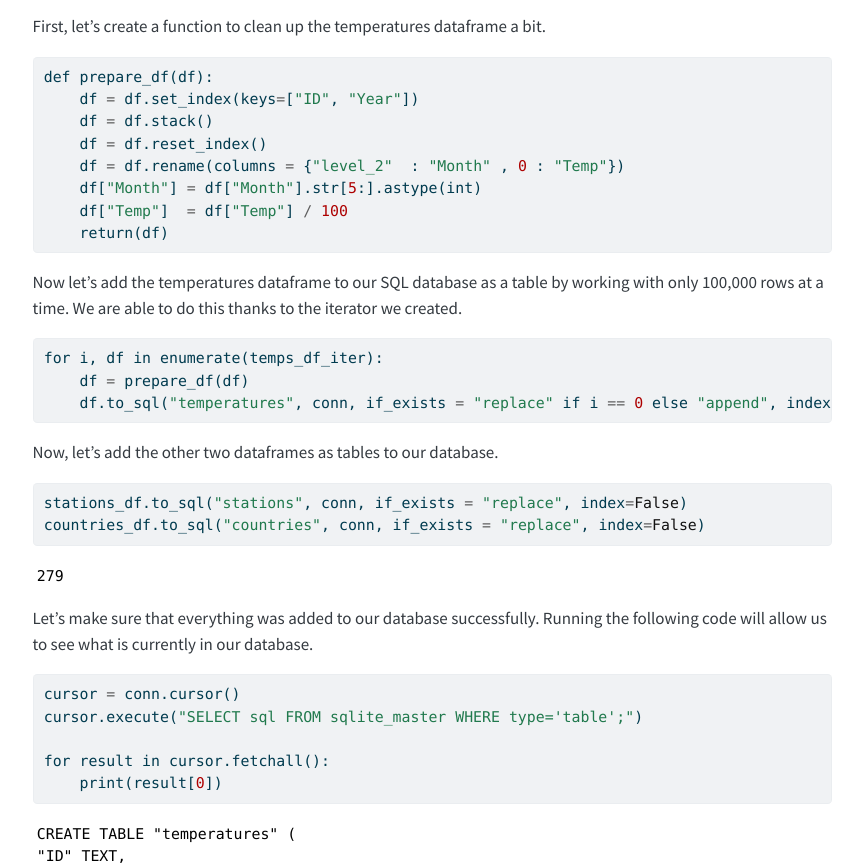
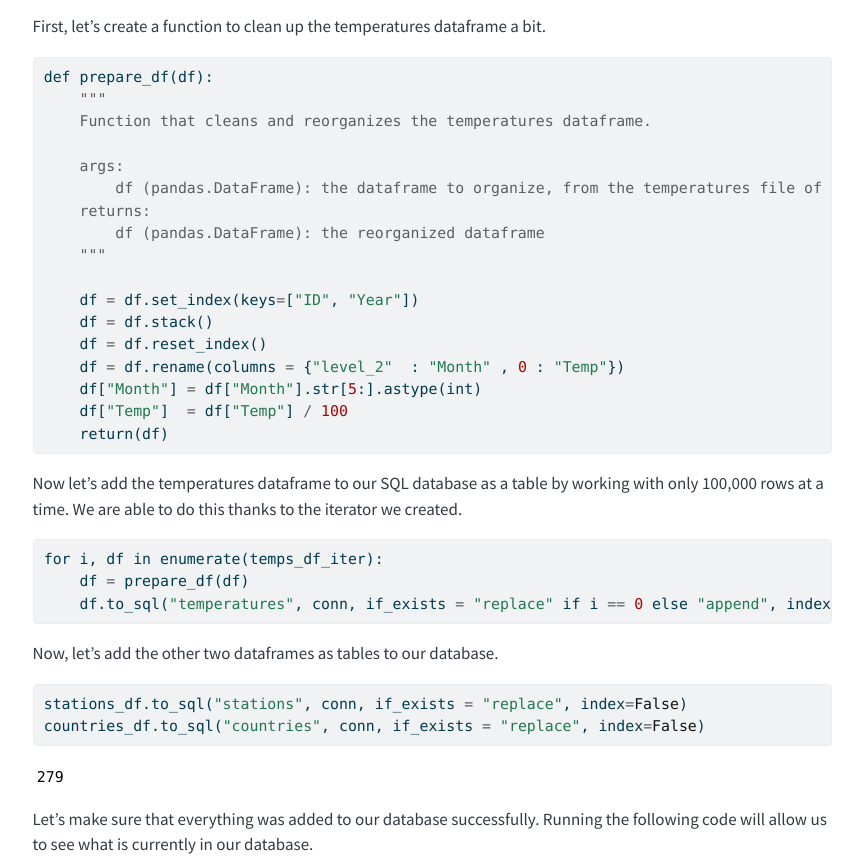
Before and after one commit to anikamisra/PIC-16B, a plain HTML site: page posts/hw-1/index.html in a window 1280 px wide. Shown: the part 2713-3576 px from the top of the page, without its empty margins (208-1071 px from the left). Drawn offline with nearby package versions, Linux system fonts and the light colour scheme; a script that the page names is missing.

Commit message:
Built site for gh-pages

```diff
--- a/posts/hw-1/index.html
+++ b/posts/hw-1/index.html
@@ -482,13 +482,22 @@ pre > code.sourceCode > span > a:first-child::before { text-decoration: underlin
 <p>First, let’s create a function to clean up the temperatures dataframe a bit.</p>
 <div id="f4ad8b3e-3d92-43b1-ae45-df11cce9585c" class="cell" data-tags="[]" data-execution_count="40">
 <div class="sourceCode cell-code" id="cb13"><pre class="sourceCode python code-with-copy"><code class="sourceCode python"><span id="cb13-1"><a href="#cb13-1" aria-hidden="true" tabindex="-1"></a><span class="kw">def</span> prepare_df(df):</span>
-<span id="cb13-2"><a href="#cb13-2" aria-hidden="true" tabindex="-1"></a>    df <span class="op">=</span> df.set_index(keys<span class="op">=</span>[<span class="st">"ID"</span>, <span class="st">"Year"</span>])</span>
-<span id="cb13-3"><a href="#cb13-3" aria-hidden="true" tabindex="-1"></a>    df <span class="op">=</span> df.stack()</span>
-<span id="cb13-4"><a href="#cb13-4" aria-hidden="true" tabindex="-1"></a>    df <span class="op">=</span> df.reset_index()</span>
-<span id="cb13-5"><a href="#cb13-5" aria-hidden="true" tabindex="-1"></a>    df <span class="op">=</span> df.rename(columns <span class="op">=</span> {<span class="st">"level_2"</span>  : <span class="st">"Month"</span> , <span class="dv">0</span> : <span class="st">"Temp"</span>})</span>
-<span id="cb13-6"><a href="#cb13-6" aria-hidden="true" tabindex="-1"></a>    df[<span class="st">"Month"</span>] <span class="op">=</span> df[<span class="st">"Month"</span>].<span class="bu">str</span>[<span class="dv">5</span>:].astype(<span class="bu">int</span>)</span>
-<span id="cb13-7"><a href="#cb13-7" aria-hidden="true" tabindex="-1"></a>    df[<span class="st">"Temp"</span>]  <span class="op">=</span> df[<span class="st">"Temp"</span>] <span class="op">/</span> <span class="dv">100</span></span>
-<span id="cb13-8"><a href="#cb13-8" aria-hidden="true" tabindex="-1"></a>    <span class="cf">return</span>(df)</span></code><button title="Copy to Clipboard" class="code-copy-button"><i class="bi"></i></button></pre></div>
+<span id="cb13-2"><a href="#cb13-2" aria-hidden="true" tabindex="-1"></a>    <span class="co">"""</span></span>
+<span id="cb13-3"><a href="#cb13-3" aria-hidden="true" tabindex="-1"></a><span class="co">    Function that cleans and reorganizes the temperatures dataframe. </span></span>
+<span id="cb13-4"><a href="#cb13-4" aria-hidden="true" tabindex="-1"></a><span class="co">    </span></span>
+<span id="cb13-5"><a href="#cb13-5" aria-hidden="true" tabindex="-1"></a><span class="co">    args: </span></span>
+<span id="cb13-6"><a href="#cb13-6" aria-hidden="true" tabindex="-1"></a><span class="co">        df (pandas.DataFrame): the dataframe to organize, from the temperatures file of the NOAA database </span></span>
+<span id="cb13-7"><a href="#cb13-7" aria-hidden="true" tabindex="-1"></a><span class="co">    returns: </span></span>
+<span id="cb13-8"><a href="#cb13-8" aria-hidden="true" tabindex="-1"></a><span class="co">        df (pandas.DataFrame): the reorganized dataframe </span></span>
+<span id="cb13-9"><a href="#cb13-9" aria-hidden="true" tabindex="-1"></a><span class="co">    """</span></span>
+<span id="cb13-10"><a href="#cb13-10" aria-hidden="true" tabindex="-1"></a>    </span>
+<span id="cb13-11"><a href="#cb13-11" aria-hidden="true" tabindex="-1"></a>    df <span class="op">=</span> df.set_index(keys<span class="op">=</span>[<span class="st">"ID"</span>, <span class="st">"Year"</span>])</span>
+<span id="cb13-12"><a href="#cb13-12" aria-hidden="true" tabindex="-1"></a>    df <span class="op">=</span> df.stack()</span>
+<span id="cb13-13"><a href="#cb13-13" aria-hidden="true" tabindex="-1"></a>    df <span class="op">=</span> df.reset_index()</span>
+<span id="cb13-14"><a href="#cb13-14" aria-hidden="true" tabindex="-1"></a>    df <span class="op">=</span> df.rename(columns <span class="op">=</span> {<span class="st">"level_2"</span>  : <span class="st">"Month"</span> , <span class="dv">0</span> : <span class="st">"Temp"</span>})</span>
+<span id="cb13-15"><a href="#cb13-15" aria-hidden="true" tabindex="-1"></a>    df[<span class="st">"Month"</span>] <span class="op">=</span> df[<span class="st">"Month"</span>].<span class="bu">str</span>[<span class="dv">5</span>:].astype(<span class="bu">int</span>)</span>
+<span id="cb13-16"><a href="#cb13-16" aria-hidden="true" tabindex="-1"></a>    df[<span class="st">"Temp"</span>]  <span class="op">=</span> df[<span class="st">"Temp"</span>] <span class="op">/</span> <span class="dv">100</span></span>
+<span id="cb13-17"><a href="#cb13-17" aria-hidden="true" tabindex="-1"></a>    <span class="cf">return</span>(df)</span></code><button title="Copy to Clipboard" class="code-copy-button"><i class="bi"></i></button></pre></div>
 </div>
 <p>Now let’s add the temperatures dataframe to our SQL database as a table by working with only 100,000 rows at a time. We are able to do this thanks to the iterator we created.</p>
 <div id="edba2bb1-ebc3-47cb-96be-7259429f1403" class="cell" data-tags="[]" data-execution_count="41">
--- a/sitemap.xml
+++ b/sitemap.xml
@@ -18,7 +18,7 @@
   </url>
   <url>
     <loc>https://anikamisra.github.io/PIC-16B/posts/hw-1/index.html</loc>
-    <lastmod>2024-01-29T11:58:17.591Z</lastmod>
+    <lastmod>2024-01-30T05:47:32.232Z</lastmod>
   </url>
   <url>
     <loc>https://anikamisra.github.io/PIC-16B/index.html</loc>
```
Also changed, not shown: index.html (+1 -1 lines), search.json (+1 -1 lines), 1 other file.
